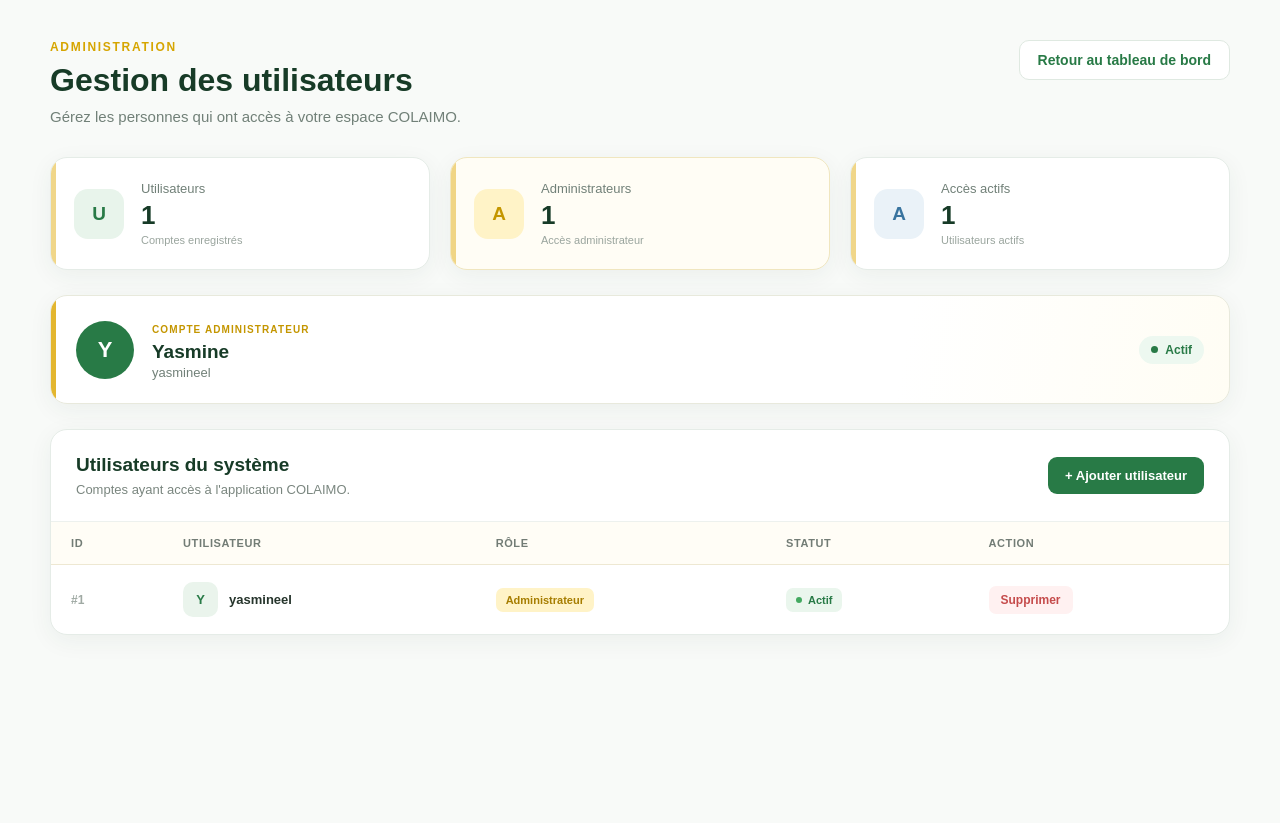
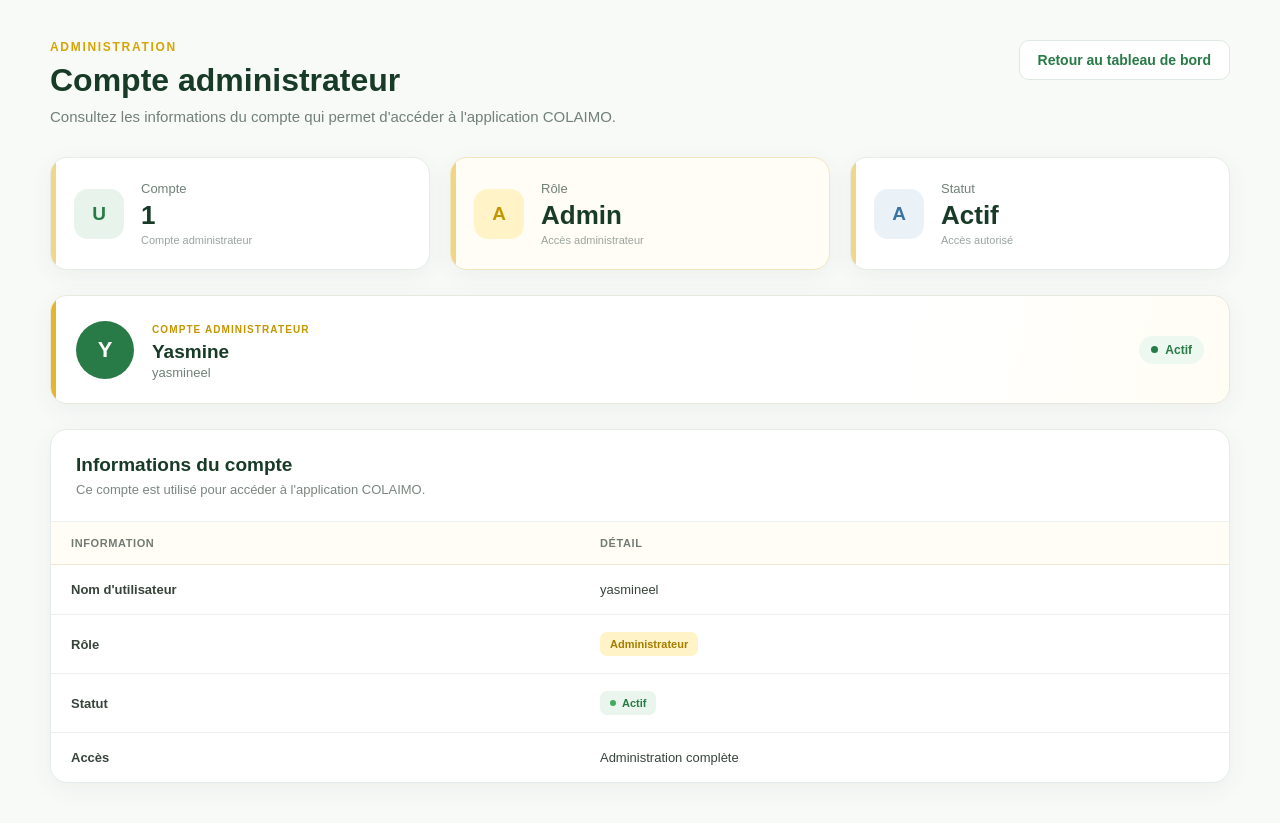
Before and after one commit to yasmine-05/GestMat, a Flask app: page /users in a window 1280 px wide. Before the commit the page ends 635 px from the top, so only its background shows below. Run offline with Flask 3, Linux system fonts and the light colour scheme; the visitor is signed in with stand-in values (Sample User, id 1); data comes from the database, SQL or seed files in the repository.

Commit message:
Update flask project

```diff
--- a/templates/users.html
+++ b/templates/users.html
@@ -5,7 +5,7 @@
     <meta charset="UTF-8">
     <meta name="viewport" content="width=device-width, initial-scale=1.0">
 
-    <title>Utilisateurs - COLAIMO</title>
+    <title>Administrateur - COLAIMO</title>
 
     <link rel="stylesheet"
           href="{{ url_for('static', filename='style.css') }}">
@@ -20,10 +20,11 @@
         <div>
             <p class="page-label">ADMINISTRATION</p>
 
-            <h1>Gestion des utilisateurs</h1>
+            <h1>Compte administrateur</h1>
 
             <p>
-                Gérez les personnes qui ont accès à votre espace COLAIMO.
+                Consultez les informations du compte qui permet
+                d'accéder à l'application COLAIMO.
             </p>
         </div>
 
@@ -32,6 +33,7 @@
         </a>
 
     </div>
+
 
     <div class="user-stats">
 
@@ -42,11 +44,11 @@
             </div>
 
             <div>
-                <span>Utilisateurs</span>
+                <span>Compte</span>
 
-                <strong>{{ users|length }}</strong>
+                <strong>1</strong>
 
-                <small>Comptes enregistrés</small>
+                <small>Compte administrateur</small>
             </div>
 
         </div>
@@ -59,9 +61,9 @@
             </div>
 
             <div>
-                <span>Administrateurs</span>
+                <span>Rôle</span>
 
-                <strong>{{ users|length }}</strong>
+                <strong>Admin</strong>
 
                 <small>Accès administrateur</small>
             </div>
@@ -76,16 +78,17 @@
             </div>
 
             <div>
-                <span>Accès actifs</span>
+                <span>Statut</span>
 
-                <strong>{{ users|length }}</strong>
+                <strong>Actif</strong>
 
-                <small>Utilisateurs actifs</small>
+                <small>Accès autorisé</small>
             </div>
 
         </div>
 
     </div>
+
 
     <div class="admin-profile">
 
@@ -114,21 +117,19 @@
 
     </div>
 
+
     <div class="users-card">
 
         <div class="users-card-header">
 
             <div>
-                <h2>Utilisateurs du système</h2>
+                <h2>Informations du compte</h2>
 
                 <p>
-                    Comptes ayant accès à l'application COLAIMO.
+                    Ce compte est utilisé pour accéder à l'application
+                    COLAIMO.
                 </p>
             </div>
-
-            <a href="{{ url_for('add_user' )}}" class="add-btn">
-                + Ajouter utilisateur
-            </a>
 
         </div>
 
@@ -140,11 +141,8 @@
                 <thead>
 
                     <tr>
-                        <th>ID</th>
-                        <th>Utilisateur</th>
-                        <th>Rôle</th>
-                        <th>Statut</th>
-                        <th>Action</th>
+                        <th>Information</th>
+                        <th>Détail</th>
                     </tr>
 
                 </thead>
@@ -152,30 +150,23 @@
 
                 <tbody>
 
-                    {% for user in users %}
+                    <tr>
+
+                        <td>
+                            <strong>Nom d'utilisateur</strong>
+                        </td>
+
+                        <td>
+                            yasmineel
+                        </td>
+
+                    </tr>
+
 
                     <tr>
 
                         <td>
-                            <span class="user-id">
-                                #{{ user[0] }}
-                            </span>
-                        </td>
-
-                        <td>
-
-                            <div class="user-name">
-
-                                <div class="mini-avatar">
-                                    {{ user[1][0]|upper }}
-                                </div>
-
-                                <strong>
-                                    {{ user[1] }}
-                                </strong>
-
-                            </div>
-
+                            <strong>Rôle</strong>
                         </td>
 
                         <td>
@@ -184,6 +175,15 @@
                                 Administrateur
                             </span>
 
+                        </td>
+
+                    </tr>
+
+
+                    <tr>
+
+                        <td>
+                            <strong>Statut</strong>
                         </td>
 
                         <td>
@@ -195,29 +195,20 @@
 
                         </td>
 
+                    </tr>
+
+
+                    <tr>
+
                         <td>
+                            <strong>Accès</strong>
+                        </td>
 
-                            <a href="{{ url_for('delete_user', user_id=user[0]) }}"
-                               class="delete-btn"
-                               onclick="return confirm('Voulez-vous vraiment supprimer cet utilisateur ?');">
-                                Supprimer
-                            </a>
-
+                        <td>
+                            Administration complète
                         </td>
 
                     </tr>
-
-                    {% else %}
-
-                    <tr>
-
-                        <td colspan="5" class="empty-message">
-                            Aucun utilisateur enregistré.
-                        </td>
-
-                    </tr>
-
-                    {% endfor %}
 
                 </tbody>
 
```
